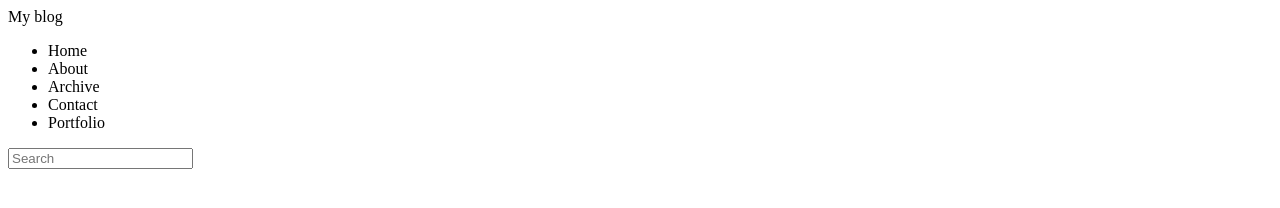
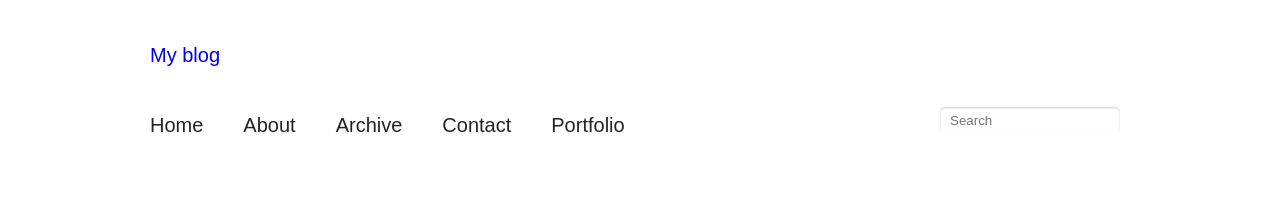
Before and after one commit to MilaLevchenko/blog, a plain HTML site: page index.html in a window 1280 px wide. Drawn offline with Linux system fonts and the light colour scheme; files that its build step writes are made by us from their sources.

Commit message:
main.css in css folder, add logo,nav,searchform in header index.html

```diff
--- /dev/null
+++ b/css/main.css
@@ -0,0 +1,68 @@
+*{
+  margin: 0;
+  padding: 0;
+  box-sizing: border-box;
+}
+ul{
+  list-style: none;
+}
+a,
+a:hover,
+a:active {
+  text-decoration: none;
+}
+body {
+  /*background: #0d1424;*/
+  font: 20px/150% Arial, Helvetica, sans-serif;
+  color: #232323;
+}
+.site-wrapper {
+  width: 980px;
+  margin: 0 auto;
+}
+header {
+  height: 140px;
+  position: relative;
+}
+.logo {
+  position: absolute;
+  top: 40px;
+}
+nav {
+  width: 100%;
+  position: absolute;
+  left: 0;
+  bottom: 0;
+  z-index: 100;
+}
+nav li {
+  float: left;
+  position: relative;
+  margin-right: 2em;
+}
+nav li:last-child {
+  margin-right: 0;
+}
+#searchform {
+  position: absolute;
+  right: 10px;
+  bottom: 6px;
+  z-index: 100;
+  width: 200px;
+}
+#searchform .search {
+  width: 180px;
+  float: right;
+  background: #fff;
+  border: none;
+  padding: 6px 10px;
+  -webkit-border-radius: 5px;
+  -moz-border-radius: 5px;
+  border-radius: 5px;
+  -webkit-box-shadow: inset 0 1px 2px rgba(0,0,0,.2);
+  -moz-box-shadow: inset 0 1px 2px rgba(0,0,0,.2);
+  box-shadow: inset 0 1px 2px rgba(0,0,0,.2);
+  -webkit-transition: width .7s;
+  -moz-transition: width .7s;
+  transition: width .7s;
+}
--- a/index.html
+++ b/index.html
@@ -6,9 +6,11 @@
   <link href="css/main.css" rel="stylesheet">
 </head>
 <body>
+<div class="site-wrapper">
 <header>
   <div class="wrap_inner">
-    <div class="logo">My blog</div>
+    <div class="logo">
+      <a href="index.html">My blog</a></div>
     <nav>
       <ul>
         <li>Home</li>
@@ -17,10 +19,10 @@
         <li>Contact</li>
         <li>Portfolio</li>
       </ul>
-      <form id="searchform">
-        <input type="search" placeholder="Search">
-      </form>
     </nav>
+    <form id="searchform">
+      <input type="search" class="search" placeholder="Search">
+    </form>
   </div>
 </header>
 
@@ -29,6 +31,6 @@
 <aside></aside>
 
 <footer></footer>
-
+</div>
 </body>
 </html>
```
Also changed, not shown: main.css (deleted).
